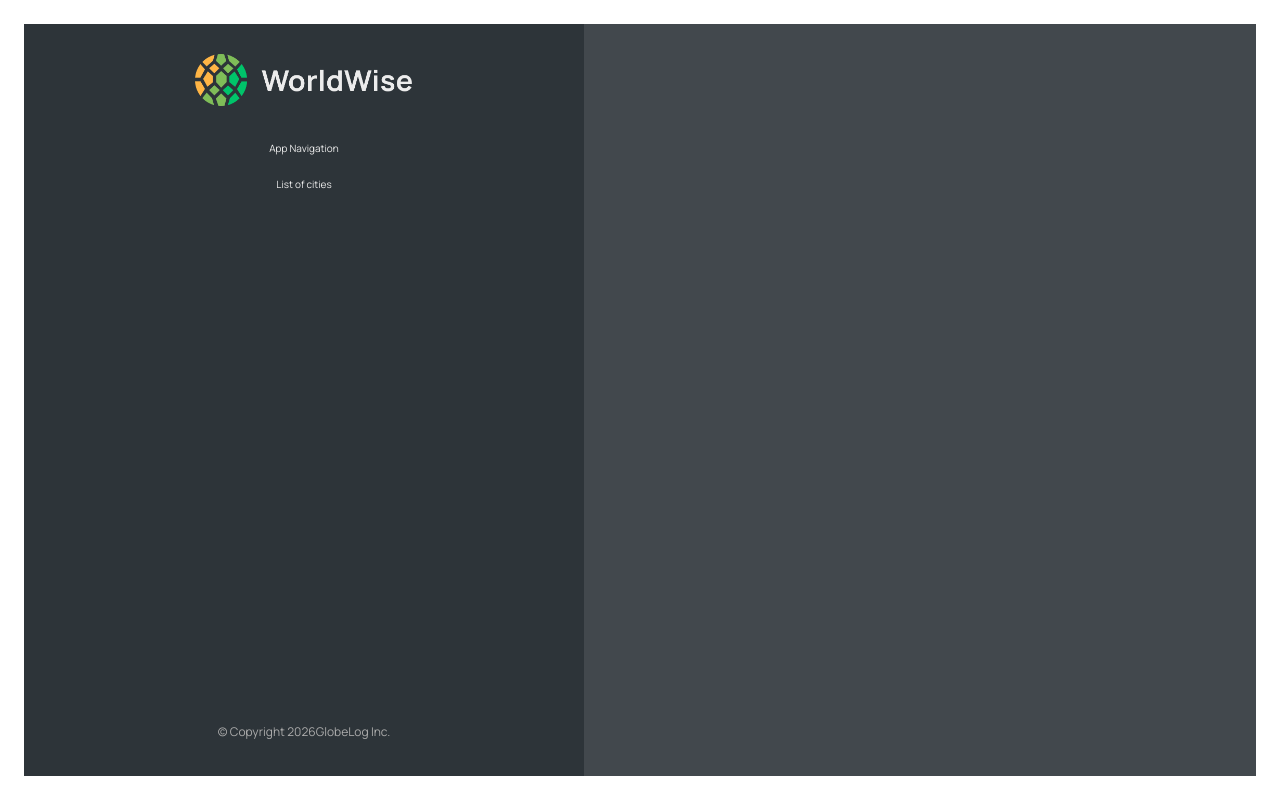
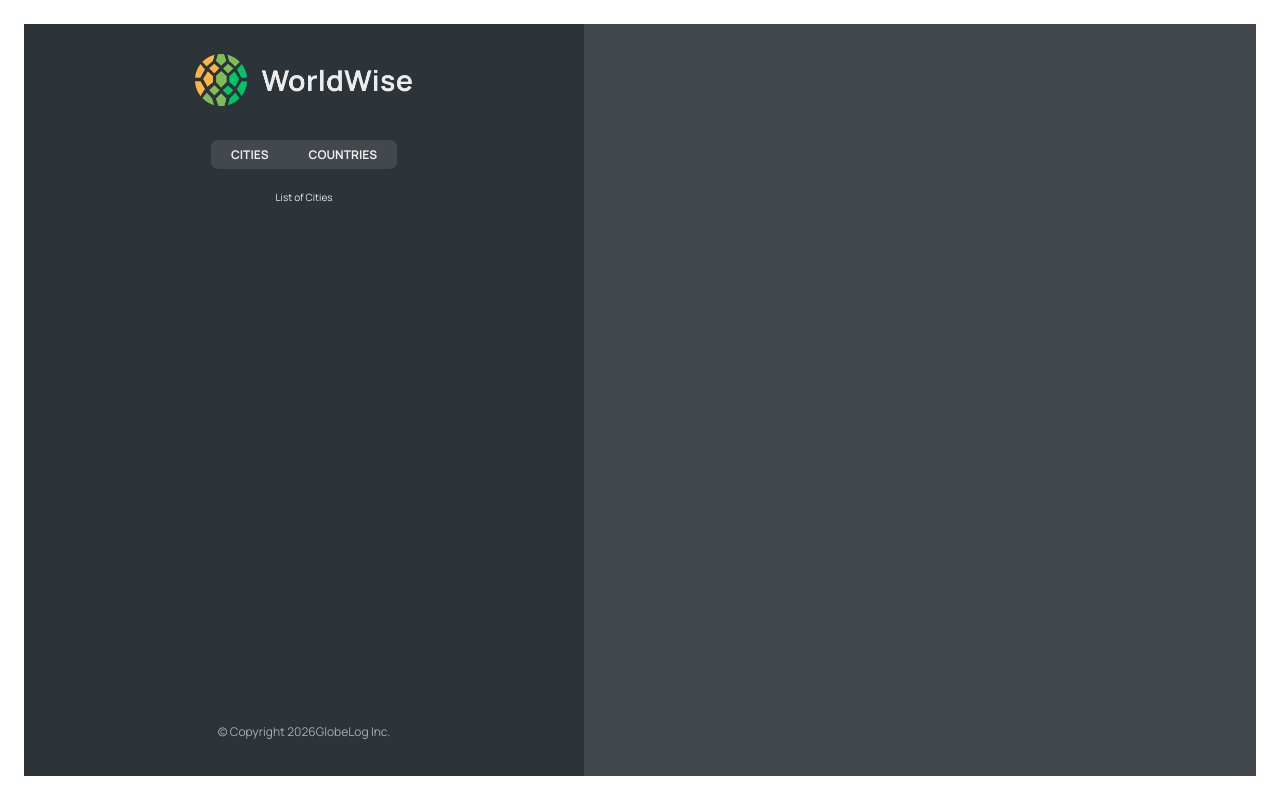
Before and after one commit to yannickbaze/GlobeLog, a React (Vite) app: page /app in a window 1280 px wide. Built offline with nearby package versions, Linux system fonts and the light colour scheme.

Commit message:
Cities and Countries nested routes outlet

```diff
--- a/src/App.jsx
+++ b/src/App.jsx
@@ -10,10 +10,15 @@
   return (
     <BrowserRouter>
       <Routes>
-        <Route path="/" element={<Homepage />} />
+        <Route index element={<Homepage />} />
         <Route path="product" element={<Product />} />
         <Route path="pricing" element={<Pricing />} />
-        <Route path="app" element={<AppLayout />} />
+        <Route path="app" element={<AppLayout />}>
+          <Route index element={<p>List of Cities</p>} />
+          <Route path="cities" element={<p>List of Cities</p>} />
+          <Route path="countries" element={<p> Countries </p>} />
+          <Route path="form" element={<p>Form</p>} />
+        </Route>
         <Route path="login" element={<Login />} />
         <Route path="*" element={<PageNotFound />} />
       </Routes>
--- a/src/components/AppNav.jsx
+++ b/src/components/AppNav.jsx
@@ -1,11 +1,18 @@
+import { NavLink } from "react-router-dom";
 import styles from "./AppNav.module.css";
-function AppNav()
-{
-    return (
-        <nav className={ styles.nav }>
-            App Navigation
-        </nav>
-    )
+function AppNav() {
+  return (
+    <nav className={styles.nav}>
+      <ul>
+        <li>
+          <NavLink to="cities">Cities</NavLink>
+        </li>
+        <li>
+          <NavLink to="countries">Countries</NavLink>
+        </li>
+      </ul>
+    </nav>
+  );
 }
 
-export default AppNav
+export default AppNav;
--- a/src/components/Sidebar.jsx
+++ b/src/components/Sidebar.jsx
@@ -1,16 +1,15 @@
-import AppNav from "./AppNav"
-import Logo from "./Logo"
+import { Outlet } from "react-router-dom";
+import AppNav from "./AppNav";
+import Logo from "./Logo";
 import styles from "./Sidebar.module.css";
 
-function Sidebar()
-{
+function Sidebar() {
   return (
-        <div className={ styles.sidebar }>
-
+    <div className={styles.sidebar}>
       <Logo />
       <AppNav />
 
-            <p>List of cities</p>
+      <Outlet />
 
       <footer className={styles.footer}>
         <p className={styles.copyright}>
@@ -18,9 +17,8 @@
           GlobeLog Inc.
         </p>
       </footer>
-
     </div>
-    )
+  );
 }
 
-export default Sidebar
+export default Sidebar;
```
Lines whose indentation alone changed are shown as unchanged.
